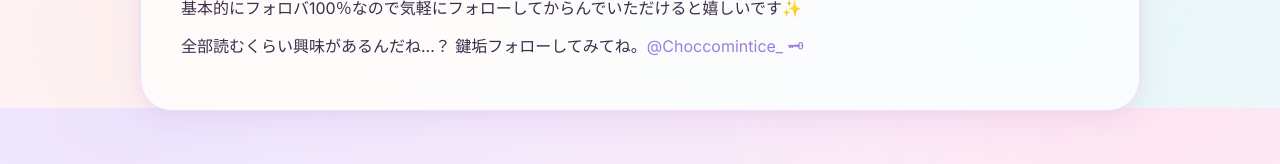
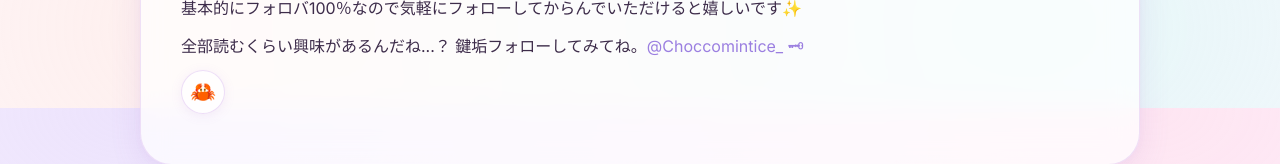
Before and after one commit to chocominticeeeee/choccomintice_com, a React (Vite) app: page / in a window 1280 px wide. Shown: the part 3892-4056 px from the top of the page. Built offline with nearby package versions, Linux system fonts and the light colour scheme.

Commit message:
うにボタン追加

```diff
--- /dev/null
+++ b/src/components/Uni.tsx
@@ -0,0 +1,56 @@
+import { useRef } from "react";
+import uniSfx from "../assets/uni.wav";
+
+export default function Uni() {
+    const count = useRef(0);
+
+    const playUni = () => {
+        const audio = new Audio(uniSfx);
+        audio.volume = 0.7;
+        audio.play();
+        count.current += 1;
+        if (count.current === 10) {
+            alert("連打するな！タコにするぞ...🐙");
+        }
+        if (count.current === 20) {
+            alert("いじめないで・・・；；");
+        }
+        if (count.current === 30) {
+            alert("もうよくない？飽きないね～ｗ");
+        }
+        if (count.current === 50) {
+            alert("キュアアルカナチョコミン！参上❣");
+        }
+        if (count.current === 100) {
+            alert("100クリックおめでとう!もう何もないよｗ");
+        }
+        if (count.current === 110) {
+            alert("https://booth.pm/gifts/cba406e3-6944-4a65-af4d-f12fd388a9cc");
+        }
+    };
+
+    return (
+        <div className="social-links">
+            <button
+                onClick={playUni}
+                aria-label="uni"
+                style={{
+                    display: "flex",
+                    alignItems: "center",
+                    justifyContent: "center",
+                    width: 44,
+                    height: 44,
+                    borderRadius: "50%",
+                    background: "rgba(255, 255, 255, 0.75)",
+                    border: "1.5px solid rgba(220, 190, 240, 0.5)",
+                    fontSize: "1.3rem",
+                    cursor: "pointer",
+                    boxShadow: "0 2px 12px rgba(160, 100, 200, 0.1)",
+                    transition: "all 0.3s ease",
+                }}
+            >
+                🦀
+            </button>
+        </div>
+    );
+}
--- a/src/pages/P_Home.tsx
+++ b/src/pages/P_Home.tsx
@@ -4,6 +4,7 @@ import ArtworksCarousel from "../components/ArtworksCarousel";
 import Lightbox from "../components/Lightbox";
 import "./P_Home.scss";
 import KeyVisual from "../components/layout/KeyVisual";
+import Uni from "../components/Uni";
 
 interface ImageModule {
     default: string;
@@ -25,7 +26,7 @@ export default function P_Home() {
         Promise.all(
             Object.entries(VRChatGlob)
                 .reverse()
-                .map(async ([, loader]) => (await loader()).default)
+                .map(async ([, loader]) => (await loader()).default),
         ).then(setVrChatUrls);
     }, []);
 
@@ -42,7 +43,7 @@ export default function P_Home() {
                     }
                 });
             },
-            { threshold: 0.05 }
+            { threshold: 0.05 },
         );
 
         requestAnimationFrame(() => {
@@ -193,6 +194,9 @@ export default function P_Home() {
                             @Choccomintice_ 🗝
                         </a>
                     </p>
+                    <p>
+                        <Uni />
+                    </p>
                 </section>
             </main>
         </>
```
Also changed, not shown: 1 other file (tests, documents, lock files or other folders).
